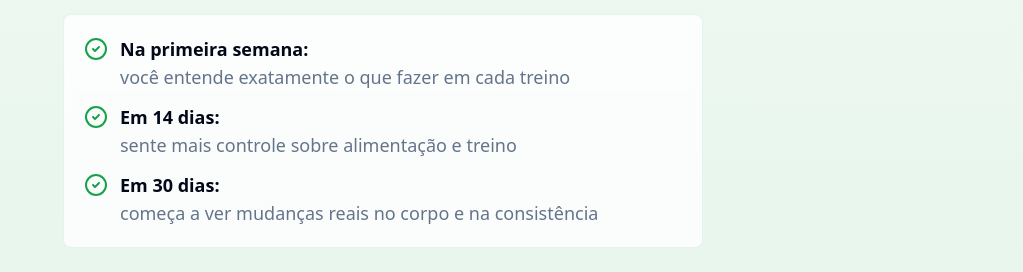
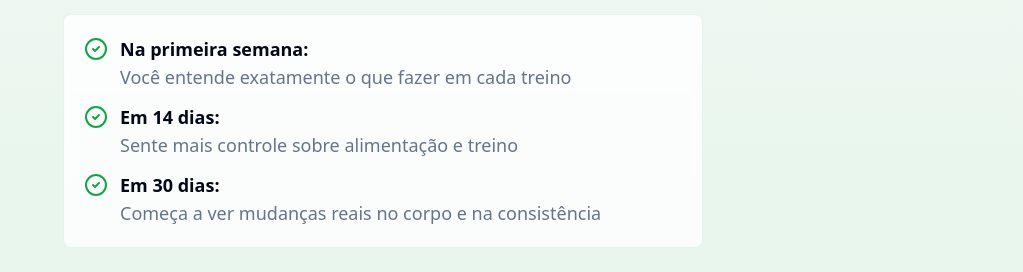
Before and after one commit to treino-inteligente/hipertrofia, a React (Vite) app: page /solucao in a window 1280 px wide. Shown: the part 528-800 px from the top of the page, without its empty margins (257-1280 px from the left). Built offline with nearby package versions, Linux system fonts and the light colour scheme.

Commit message:
Atualizando

```diff
--- a/src/pages/SolutionScreen.tsx
+++ b/src/pages/SolutionScreen.tsx
@@ -145,21 +145,21 @@ export function SolutionScreen() {
                 <CheckCircle2 className="w-6 h-6 text-primary flex-shrink-0 mt-0.5" />
                 <div>
                   <p className="text-base md:text-lg text-foreground font-semibold">Na primeira semana:</p>
-                  <p className="text-base md:text-lg text-muted-foreground">você entende exatamente o que fazer em cada treino</p>
+                  <p className="text-base md:text-lg text-muted-foreground">Você entende exatamente o que fazer em cada treino</p>
                 </div>
               </div>
               <div className="flex items-start gap-3">
                 <CheckCircle2 className="w-6 h-6 text-primary flex-shrink-0 mt-0.5" />
                 <div>
                   <p className="text-base md:text-lg text-foreground font-semibold">Em 14 dias:</p>
-                  <p className="text-base md:text-lg text-muted-foreground">sente mais controle sobre alimentação e treino</p>
+                  <p className="text-base md:text-lg text-muted-foreground">Sente mais controle sobre alimentação e treino</p>
                 </div>
               </div>
               <div className="flex items-start gap-3">
                 <CheckCircle2 className="w-6 h-6 text-primary flex-shrink-0 mt-0.5" />
                 <div>
                   <p className="text-base md:text-lg text-foreground font-semibold">Em 30 dias:</p>
-                  <p className="text-base md:text-lg text-muted-foreground">começa a ver mudanças reais no corpo e na consistência</p>
+                  <p className="text-base md:text-lg text-muted-foreground">Começa a ver mudanças reais no corpo e na consistência</p>
                 </div>
               </div>
             </div>
```
